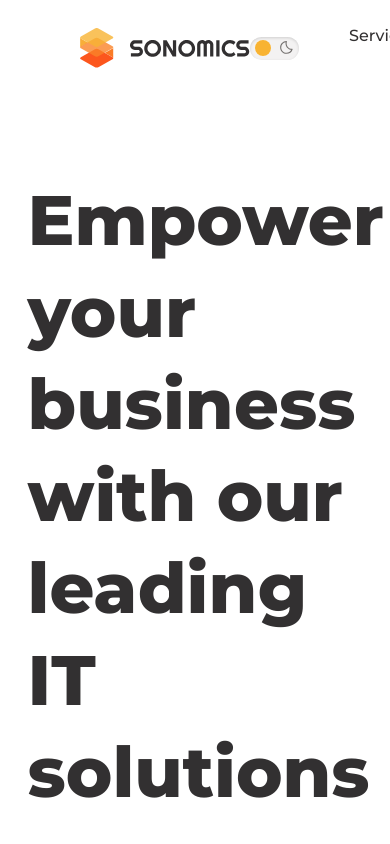
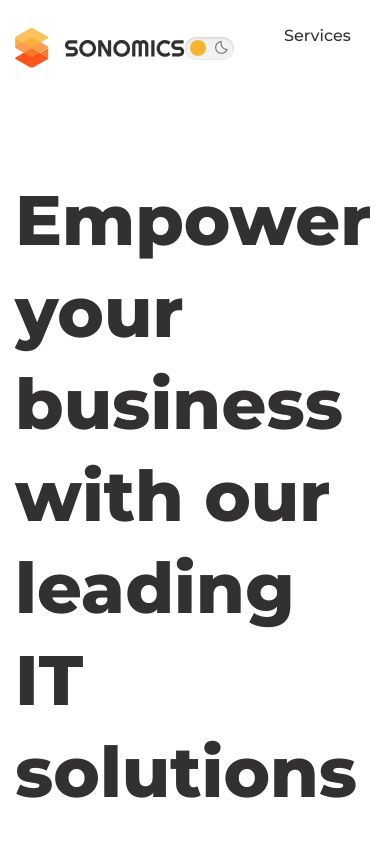
Before and after one commit to skabanets/sonomics, a React (Vite) app: page / in a window 390 px wide. Shown: the top 844 px of the page. Built offline with nearby package versions, Linux system fonts and the light colour scheme.

Commit message:
Update container for mobile

```diff
--- a/src/index.css
+++ b/src/index.css
@@ -149,9 +149,21 @@ main {
 }
 
 .full-hd-container {
-  padding-inline: 80px;
-  max-width: 1920px;
+  min-width: 320px;
+  max-width: 390px;
   margin: 0 auto;
+  padding-inline: 15px;
+}
+@media only screen and (min-width: 768px) {
+  .full-hd-container {
+    max-width: 768px;
+  }
+}
+@media only screen and (min-width: 1158px) {
+  .full-hd-container {
+    padding-inline: 80px;
+    max-width: 1920px;
+  }
 }
 
 h1 {
@@ -159,7 +171,7 @@ h1 {
 }
 
 h2 {
-  @apply text-[40px] font-extrabold leading-[54px] transition;
+  @apply font-extrabold transition md:text-[40px] md:leading-[54px];
 }
 
 h3 {
--- a/tailwind.config.ts
+++ b/tailwind.config.ts
@@ -73,19 +73,15 @@ export default {
       addComponents({
         ".container": {
           minWidth: "320px",
-          maxWidth: "375px",
-          marginLeft: "auto",
-          marginRight: "auto",
-          paddingLeft: "20px",
-          paddingRight: "20px",
+          maxWidth: "390px",
+          marginInline: "auto",
+          paddingInline: "15px",
           "@screen md": {
-            paddingLeft: "32px",
-            paddingRight: "32px",
+            paddingInline: "32px",
             maxWidth: "768px",
           },
           "@screen lg": {
-            paddingLeft: "80px",
-            paddingRight: "80px",
+            paddingInline: "80px",
             maxWidth: "1440px",
           },
         },
```
